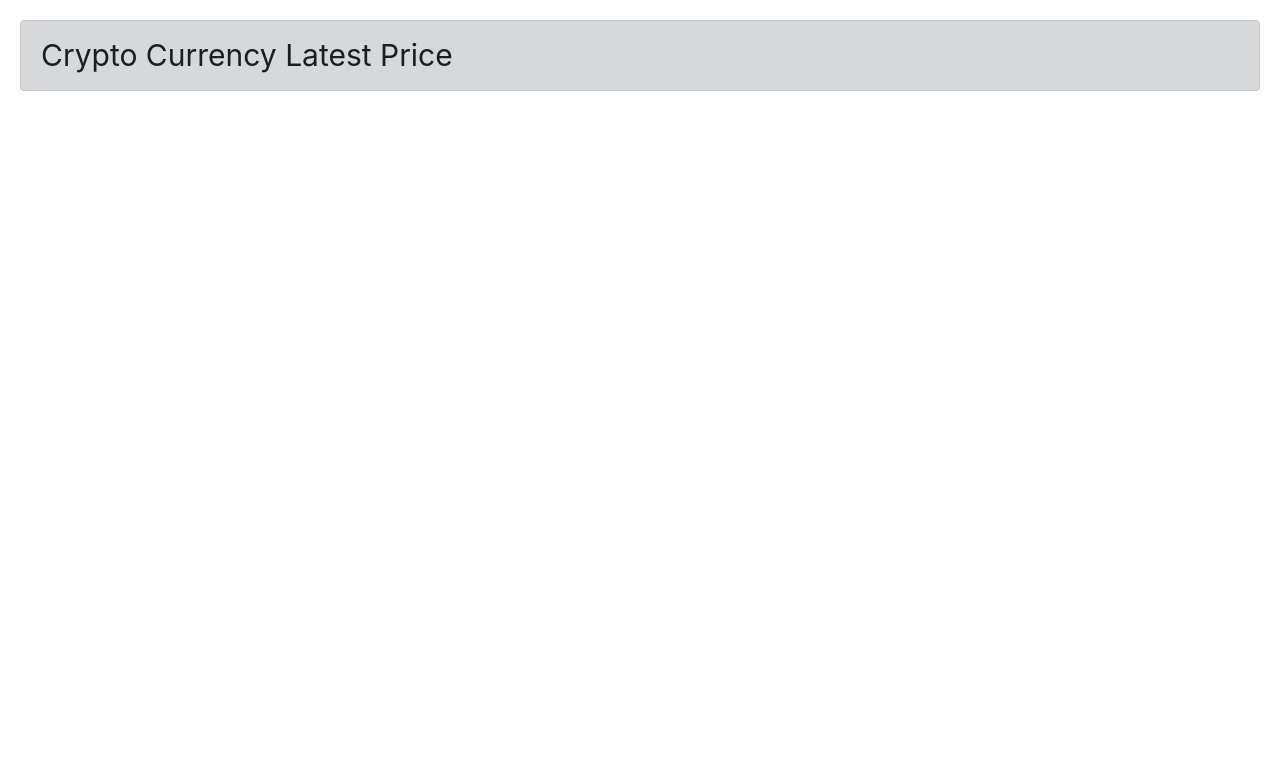
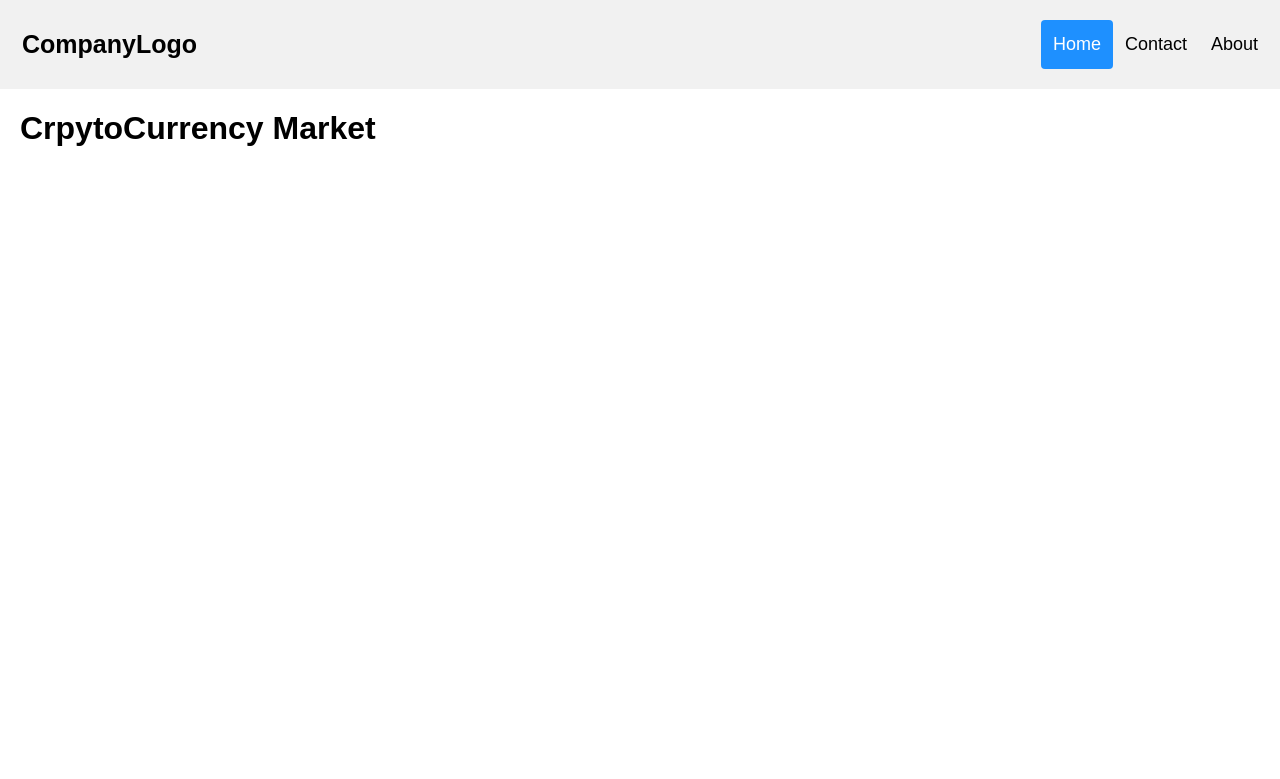
Before and after one commit to himanshua790/Crypto-Dashboard, a Django app: page / in a window 1280 px wide. Shown: the top 779 px of the page. Run offline with Django 3.2, Linux system fonts and the light colour scheme; data that the repository does not hold is empty; some libraries are stand-ins or nearby versions.

Commit message:
Added Base html

```diff
--- /dev/null
+++ b/home/templates/base.html
@@ -0,0 +1,90 @@
+{% load static %}
+<!DOCTYPE html>
+<html>
+<head>
+<title>{% block title}
+    {%endblock}
+</title>
+<meta name="viewport" content="width=device-width, initial-scale=1">
+<style>
+* {box-sizing: border-box;}
+
+body {
+  margin: 0;
+  font-family: Arial, Helvetica, sans-serif;
+}
+
+.header {
+  overflow: hidden;
+  background-color: #f1f1f1;
+  padding: 20px 10px;
+}
+
+.header a {
+  float: left;
+  color: black;
+  text-align: center;
+  padding: 12px;
+  text-decoration: none;
+  font-size: 18px;
+  line-height: 25px;
+  border-radius: 4px;
+}
+
+.header a.logo {
+  font-size: 25px;
+  font-weight: bold;
+}
+
+.header a:hover {
+  background-color: #ddd;
+  color: black;
+}
+
+.header a.active {
+  background-color: dodgerblue;
+  color: white;
+}
+
+.header-right {
+  float: right;
+}
+
+@media screen and (max-width: 500px) {
+  .header a {
+    float: none;
+    display: block;
+    text-align: left;
+  }
+
+  .header-right {
+    float: none;
+  }
+}
+</style>
+</head>
+<body>
+
+<div class="header">
+  <a href="#default" class="logo">CompanyLogo</a>
+  <div class="header-right">
+    <a class="active" href="#home">Home</a>
+    <a href="#contact">Contact</a>
+    <a href="#about">About</a>
+  </div>
+</div>
+
+<div style="padding-left:20px">
+  {% block Heading %}
+    {% endblock %}
+
+
+  {% block content %}
+    {% endblock %}
+
+
+
+</div>
+
+</body>
+</html>
--- a/home/templates/index.html
+++ b/home/templates/index.html
@@ -1,23 +1,9 @@
-{% load static %}
-<html>
-  <head>
-    <title>Latest Bitcoin Price - ThePythonDjango.Com</title>
-    <link
-      rel="stylesheet"
-      href="https://maxcdn.bootstrapcdn.com/bootstrap/4.0.0-beta.2/css/bootstrap.min.css"
-      integrity="sha384-PsH8R72JQ3SOdhVi3uxftmaW6Vc51MKb0q5P2rRUpPvrszuE4W1povHYgTpBfshb"
-      crossorigin="anonymous"
-      />
+{% extends 'base.html' %}
+{% block Heading %}
+<h1>CrpytoCurrency Market</h1>
+{% endblock %}
+{% block content %}
 
-    <link rel="preload"  href="{%  static  'css/style_1.css'  %}" as="style">
-    <link rel="stylesheet"  href="{%  static  'css/style_1.css'  %}" data-n-g="">
-    <noscript data-n-css=""></noscript>
-  </head>
-  <body style="margin: 20px">
-    <div class="alert alert-dark" role="alert">
-      <span style="font-size: 30px">Crypto Currency Latest Price</span>
-      <span style="font-size: 15px"></span>
-    </div>
     <table>
       {% for rowval in results %}
          <tr>
@@ -28,6 +14,6 @@
       {% endfor %}
     </table>
 
-
+    {% endblock %}
   </body>
 </html>
```
